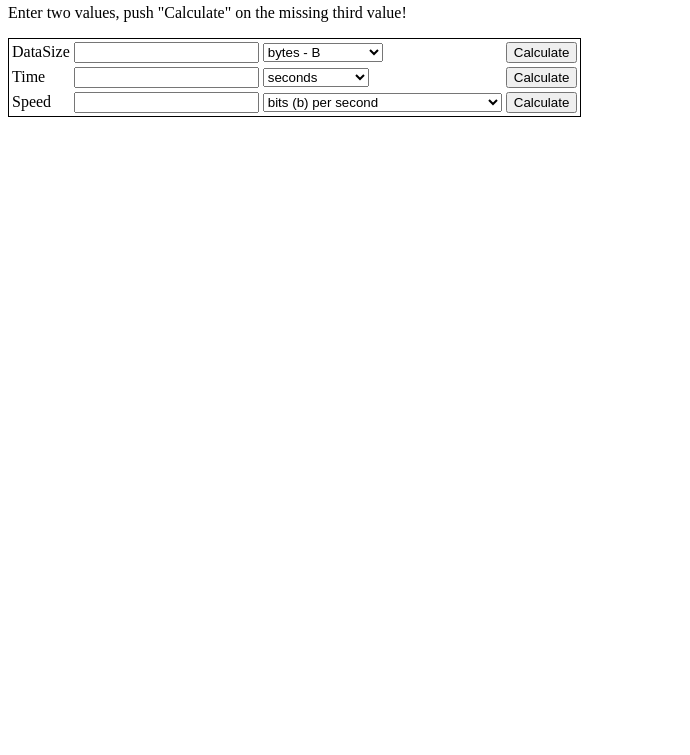
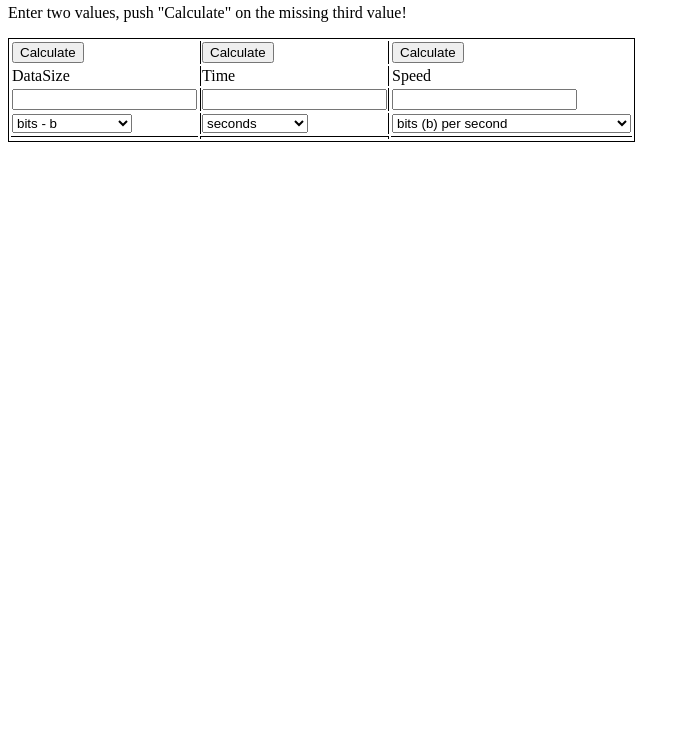
Before and after one commit to Its-Just-Nans/bandwidth-calculator, a plain HTML site: page index.html in a window 1280 px wide. Shown: the part 45-800 px from the top of the page, without its empty margins (0-690 px from the left). Drawn offline with Linux system fonts and the light colour scheme.

Commit message:
[Feature] more useful design

```diff
--- a/index.html
+++ b/index.html
@@ -6,22 +6,69 @@
 #bandwidthCalc{
 	border: 1px solid black;
 }
-
+.borders{
+	border-right: 1px solid black;
+	border-left: 1px solid black;
+}
+.borderUp{
+	border-top: 1px solid black;
+}
 </style>
 <script>
+function putNothing(){
+	document.getElementById('moreData').innerHTML = '';
+	document.getElementById('moreTime').innerHTML = '';
+	document.getElementById('moreSpeed').innerHTML = '';
+}
 function calc(value){
 	if(document.getElementById('dataUnit').value === "-" || document.getElementById('speedUnit').value === "-"){
 		alert('Error');
 	}else{
 		if(value == 1){
-			document.getElementById('dataNum').value = parseFloat(document.getElementById('timeNum').value) * parseFloat(document.getElementById('timeUnit').value) * parseFloat(document.getElementById('speedNum').value) * parseFloat(document.getElementById('speedUnit').value);
-			document.getElementById('dataNum').value = document.getElementById('dataNum').value / document.getElementById('dataUnit').value
+			if(document.getElementById('timeNum').value && document.getElementById('speedNum').value){
+				let data = document.getElementById('dataNum').value;
+				data = parseFloat(document.getElementById('timeNum').value) * parseFloat(document.getElementById('timeUnit').value) * parseFloat(document.getElementById('speedNum').value) * parseFloat(document.getElementById('speedUnit').value);
+				putNothing()
+				for(let optionElement of document.getElementById('dataUnit')){
+					if(optionElement.value != '-'){
+						document.getElementById('moreData').innerHTML += '<strong>' + (data / optionElement.value) + '</strong> ' + optionElement.innerHTML;
+						document.getElementById('moreData').innerHTML += '<br>';
+					}
+				}
+				document.getElementById('dataNum').value = data / document.getElementById('dataUnit').value;
+			}else{
+				alert('Missing Number');
+			}
 		}else if(value == 2){
-			document.getElementById('timeNum').value = parseFloat(document.getElementById('dataNum').value) * parseFloat(document.getElementById('dataUnit').value) / ( parseFloat(document.getElementById('speedNum').value) * parseFloat(document.getElementById('speedUnit').value) );
-			document.getElementById('timeNum').value = document.getElementById('timeNum').value / document.getElementById('timeUnit').value
+			if(document.getElementById('dataNum').value && document.getElementById('speedNum').value){
+				let data = document.getElementById('timeNum').value;
+				data = parseFloat(document.getElementById('dataNum').value) * parseFloat(document.getElementById('dataUnit').value) / ( parseFloat(document.getElementById('speedNum').value) * parseFloat(document.getElementById('speedUnit').value) );
+				putNothing();
+				for(let optionElement of document.getElementById('timeUnit')){
+					if(optionElement.value != '-'){
+						document.getElementById('moreTime').innerHTML += '<strong>' + (data / optionElement.value) + '</strong> ' + optionElement.innerHTML;
+						document.getElementById('moreTime').innerHTML += '<br>';
+					}
+				}
+				document.getElementById('timeNum').value = data / document.getElementById('timeUnit').value;
+			}else{
+				alert('Missing Number');
+			}
 		}else if(value == 3){
-			document.getElementById('speedNum').value = parseFloat(document.getElementById('dataNum').value) * parseFloat(document.getElementById('dataUnit').value) /( parseFloat(document.getElementById('timeNum').value) * parseFloat(document.getElementById('timeUnit').value) );
-			document.getElementById('speedNum').value = document.getElementById('speedNum').value / document.getElementById('speedUnit').value
+			if(document.getElementById('timeNum').value && document.getElementById('dataNum').value){
+				let data = document.getElementById('speedNum').value;
+				data = parseFloat(document.getElementById('dataNum').value) * parseFloat(document.getElementById('dataUnit').value) /( parseFloat(document.getElementById('timeNum').value) * parseFloat(document.getElementById('timeUnit').value) );
+				putNothing()
+				for(let optionElement of document.getElementById('speedUnit')){
+					if(optionElement.value != '-'){
+						document.getElementById('moreSpeed').innerHTML += '<strong>' + (data / optionElement.value) + '</strong> ' + optionElement.innerHTML;
+						document.getElementById('moreSpeed').innerHTML += '<br>';
+					}
+				}
+				document.getElementById('speedNum').value = data / document.getElementById('speedUnit').value;
+			}else{
+				alert('Missing Number');
+			}
 		}
 	}
 }
@@ -31,20 +78,49 @@ function calc(value){
 	<tbody>
 		<tr>
 			<td>
+				<button onclick="calc(1)">Calculate</button>
+			</td>
+			<td class="borders">
+				<button onclick="calc(2)">Calculate</button>
+			</td>
+			<td>
+				<button onclick="calc(3)">Calculate</button>
+			</td>
+		</tr>
+		<tr>
+			<td>
 				DataSize
 			</td>
+			<td class="borders">
+				Time
+			</td>
+			<td>
+				Speed
+			</td>
+		</tr>
+		<tr>
 			<td>
 				<input id="dataNum" type="number">
+
+			</td>
+			<td class="borders">
+				<input id="timeNum" type="number">
 			</td>
 			<td>
+				<input id="speedNum" type="number">
+
+			</td>
+		</tr>
+		<tr>
+			<td>
 				<select id="dataUnit">
-					<option value="1">bits - b</option>
+					<option value="1" selected>bits - b</option>
 					<option value="1000">kilobits - Kb</option>
 					<option value="1000000">megabits - Mb</option>
 					<option value="1000000000">gigabits - Gb</option>
 					<option value="1000000000000">terabits - Tb</option>
 					<option value="-">--------------</option>
-					<option value="8" selected>bytes - B</option>
+					<option value="8">bytes - B</option>
 					<option value="8000">kilobytes - KB</option>
 					<option value="8000000">megabytes - MB</option>
 					<option value="8000000000">gigabytes - GB</option>
@@ -56,18 +132,7 @@ function calc(value){
 					<option value="1.0995116e+12">tebibytes - TiB</option>
 				</select>
 			</td>
-			<td>
-				<button onclick="calc(1)">Calculate</button>
-			</td>
-		</tr>
-		<tr>
-			<td>
-				Time
-			</td>
-			<td>
-				<input id="timeNum" type="number">
-			</td>
-			<td>
+			<td class="borders">
 				<select id="timeUnit">
 					<option value="1e-9">nanoseconds</option>
 					<option value="1e-6">milliseconds</option>
@@ -79,17 +144,6 @@ function calc(value){
 					<option value="604800">weeks</option>
 					<option value="31536000">365 day years</option>
 				</select>
-			</td>
-			<td>
-				<button onclick="calc(2)">Calculate</button>
-			</td>
-		</tr>
-		<tr>
-			<td>
-				Speed
-			</td>
-			<td>
-				<input id="speedNum" type="number">
 			</td>
 			<td>
 				<select id="speedUnit">
@@ -115,8 +169,13 @@ function calc(value){
 					<option value="1000000000">1Gbps (gigabit) ethernet (don't work)</option>
 				</select>
 			</td>
-			<td>
-				<button onclick="calc(3)">Calculate</button>
+		</tr>
+		<tr>
+			<td class="borderUp" id="moreData">
+			</td>
+			<td class="borders borderUp" id="moreTime">
+			</td>
+			<td class="borderUp" id="moreSpeed">
 			</td>
 		</tr>
 	</tbody>
```
